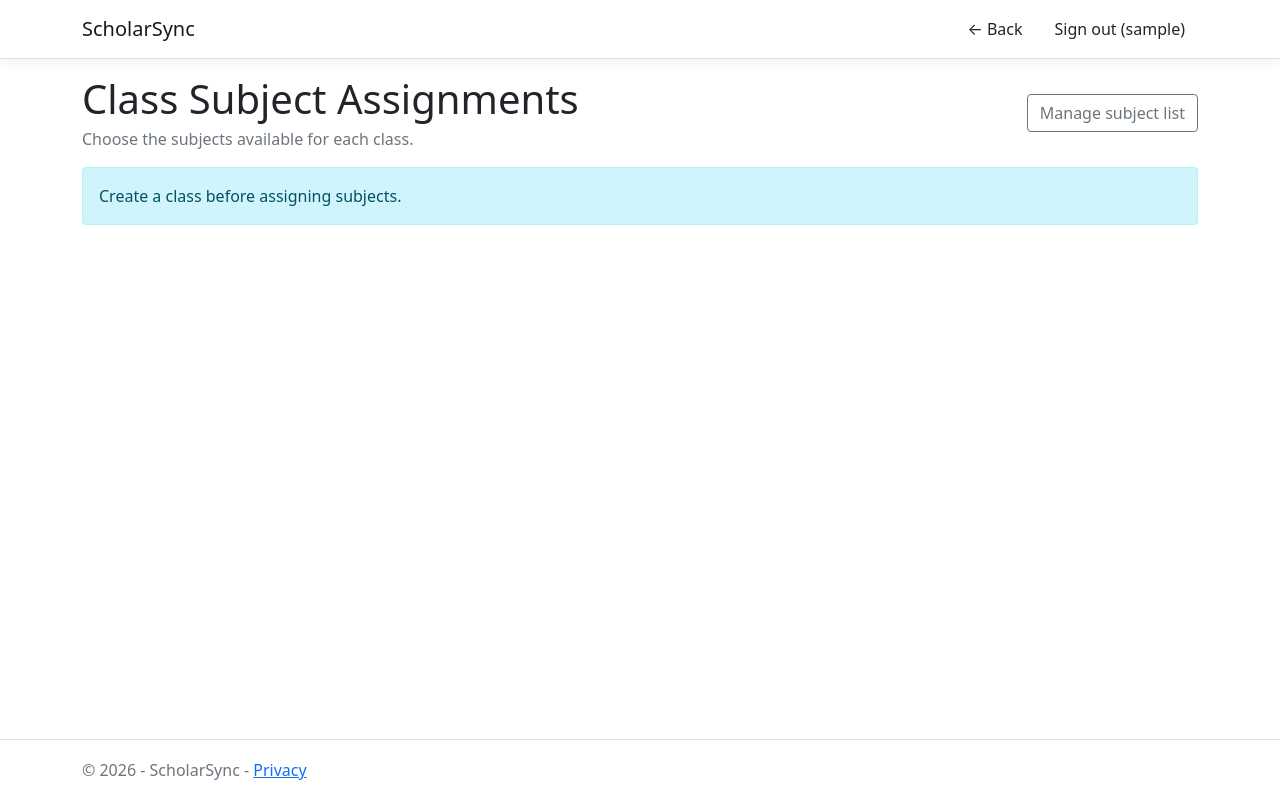
After one commit to Carthy123/ScholarSync, an ASP.NET Core app: page /Subjects/Assignments in a window 1280 px wide. The commit adds this page. Run offline with ASP.NET Core 8, Linux system fonts and the light colour scheme; the visitor is signed in with stand-in values (Sample User, id 1); data that the repository does not hold is empty; style sheets or scripts are compiled from the project's sources; the project's own start-up code is not run, and a stand-in starts its controllers and pages.

Commit message:
Add class subject assignments

```diff
--- a/Data/SchoolDbContext.cs
+++ b/Data/SchoolDbContext.cs
@@ -29,6 +29,7 @@ public class SchoolDbContext : DbContext
     public DbSet<GuardianCommunication> GuardianCommunications => Set<GuardianCommunication>();
     public DbSet<CommunicationTemplate> CommunicationTemplates => Set<CommunicationTemplate>();
     public DbSet<SchoolSubject> SchoolSubjects => Set<SchoolSubject>();
+    public DbSet<ClassSubjectAssignment> ClassSubjectAssignments => Set<ClassSubjectAssignment>();
 
     protected override void OnModelCreating(ModelBuilder modelBuilder)
     {
--- a/Pages/Classes/Index.cshtml
+++ b/Pages/Classes/Index.cshtml
@@ -16,6 +16,7 @@
     {
         <a asp-page="/Classes/Promote" class="btn btn-outline-primary ms-2">Promote students</a>
         <a asp-page="/Classes/Teachers" class="btn btn-outline-secondary ms-2">Assign teachers</a>
+        <a asp-page="/Subjects/Assignments" class="btn btn-outline-secondary ms-2">Assign subjects</a>
     }
 </p>
 
--- /dev/null
+++ b/Pages/Subjects/Assignments.cshtml
@@ -0,0 +1,68 @@
+@page
+@model ScholarSync.Pages.Subjects.AssignmentsModel
+
+@{
+    ViewData["Title"] = "Class Subject Assignments";
+}
+
+<div class="d-flex flex-wrap justify-content-between align-items-center gap-2 mb-3">
+    <div>
+        <h1 class="mb-1">Class Subject Assignments</h1>
+        <p class="text-muted mb-0">Choose the subjects available for each class.</p>
+    </div>
+    <a asp-page="/Subjects/Index" class="btn btn-outline-secondary">Manage subject list</a>
+</div>
+
+@if (TempData["AssignmentMessage"] is string message)
+{
+    <div class="alert alert-success">@message</div>
+}
+
+@if (Model.Classes.Count == 0)
+{
+    <div class="alert alert-info">Create a class before assigning subjects.</div>
+}
+else
+{
+    <form method="get" class="row g-2 align-items-end mb-4">
+        <div class="col-md-6">
+            <label asp-for="ClassId" class="form-label">Class</label>
+            <select asp-for="ClassId" class="form-select">
+                @foreach (var schoolClass in Model.Classes)
+                {
+                    <option value="@schoolClass.Id">@schoolClass.Name (@schoolClass.AcademicYear)</option>
+                }
+            </select>
+        </div>
+        <div class="col-auto"><button type="submit" class="btn btn-outline-primary">Load subjects</button></div>
+    </form>
+
+    <form method="post">
+        <input type="hidden" asp-for="ClassId" />
+        <div class="card shadow-sm">
+            <div class="card-body">
+                <h2 class="h5">Subjects offered by this class</h2>
+                <p class="small text-muted">Only active subjects can be assigned. Existing grades remain available even if a subject is later removed.</p>
+                <div class="row g-3">
+                    @foreach (var subject in Model.Subjects)
+                    {
+                        <div class="col-md-6 col-lg-4">
+                            <label class="border rounded p-3 d-flex gap-2 align-items-start h-100">
+                                @if (Model.IsAssigned(subject.Id))
+                                {
+                                    <input class="form-check-input mt-1" type="checkbox" name="SubjectIds" value="@subject.Id" checked />
+                                }
+                                else
+                                {
+                                    <input class="form-check-input mt-1" type="checkbox" name="SubjectIds" value="@subject.Id" />
+                                }
+                                <span><strong>@subject.Name</strong><small class="d-block text-muted">@subject.Level</small></span>
+                            </label>
+                        </div>
+                    }
+                </div>
+                <button type="submit" class="btn btn-primary mt-4">Save class subjects</button>
+            </div>
+        </div>
+    </form>
+}
--- /dev/null
+++ b/Pages/Subjects/Assignments.cshtml.cs
@@ -0,0 +1,71 @@
+using Microsoft.AspNetCore.Authorization;
+using Microsoft.AspNetCore.Mvc;
+using Microsoft.AspNetCore.Mvc.RazorPages;
+using Microsoft.EntityFrameworkCore;
+using ScholarSync.Data;
+using ScholarSync.Models;
+using ScholarSync.Security;
+
+namespace ScholarSync.Pages.Subjects;
+
+[Authorize(Roles = "Admin")]
+public class AssignmentsModel : PageModel
+{
+    private readonly SchoolDbContext _context;
+    private readonly AuditService _auditService;
+
+    public AssignmentsModel(SchoolDbContext context, AuditService auditService)
+    {
+        _context = context;
+        _auditService = auditService;
+    }
+
+    public IList<SchoolClass> Classes { get; private set; } = new List<SchoolClass>();
+    public IList<SchoolSubject> Subjects { get; private set; } = new List<SchoolSubject>();
+
+    [BindProperty(SupportsGet = true)]
+    public int ClassId { get; set; }
+
+    [BindProperty]
+    public List<int> SubjectIds { get; set; } = new();
+
+    public async Task OnGetAsync() => await LoadAsync();
+
+    public async Task<IActionResult> OnPostAsync()
+    {
+        var schoolClass = await _context.Classes.FirstOrDefaultAsync(item => item.Id == ClassId);
+        if (schoolClass == null)
+            return NotFound();
+
+        var validSubjectIds = await _context.SchoolSubjects
+            .Where(subject => subject.IsActive)
+            .Select(subject => subject.Id)
+            .ToListAsync();
+        var selectedIds = SubjectIds.Intersect(validSubjectIds).Distinct().ToList();
+        var existing = await _context.ClassSubjectAssignments.Where(item => item.SchoolClassId == ClassId).ToListAsync();
+        _context.ClassSubjectAssignments.RemoveRange(existing);
+        _context.ClassSubjectAssignments.AddRange(selectedIds.Select(subjectId => new ClassSubjectAssignment
+        {
+            SchoolClassId = ClassId,
+            SchoolSubjectId = subjectId
+        }));
+        await _context.SaveChangesAsync();
+        await _auditService.LogAsync("Updated", "ClassSubjects", ClassId, $"Updated subjects for {schoolClass.Name}: {selectedIds.Count} assigned.");
+        TempData["AssignmentMessage"] = $"Subjects for {schoolClass.Name} have been saved.";
+        return RedirectToPage(new { ClassId });
+    }
+
+    public bool IsAssigned(int subjectId) => SubjectIds.Contains(subjectId);
+
+    private async Task LoadAsync()
+    {
+        Classes = await _context.Classes.AsNoTracking().OrderBy(item => item.AcademicYear).ThenBy(item => item.Name).ToListAsync();
+        Subjects = await _context.SchoolSubjects.AsNoTracking().Where(item => item.IsActive).OrderBy(item => item.Level).ThenBy(item => item.Name).ToListAsync();
+        if (ClassId == 0)
+            ClassId = Classes.FirstOrDefault()?.Id ?? 0;
+        SubjectIds = await _context.ClassSubjectAssignments
+            .Where(item => item.SchoolClassId == ClassId)
+            .Select(item => item.SchoolSubjectId)
+            .ToListAsync();
+    }
+}
--- a/Pages/Subjects/Index.cshtml
+++ b/Pages/Subjects/Index.cshtml
@@ -10,7 +10,10 @@
         <h1 class="mb-1">Subject Management</h1>
         <p class="text-muted mb-0">Keep the subject list current without changing the code.</p>
     </div>
-    <a asp-page="/Grades/Index" class="btn btn-outline-secondary">Back to academic records</a>
+    <div class="d-flex gap-2">
+        <a asp-page="/Subjects/Assignments" class="btn btn-primary">Assign to classes</a>
+        <a asp-page="/Grades/Index" class="btn btn-outline-secondary">Back to academic records</a>
+    </div>
 </div>
 
 @if (TempData["SubjectMessage"] is string message)
```
Also changed, not shown: Models/ClassSubjectAssignment.cs (added, +10 -0 lines), Pages/Grades/Index.cshtml (+21 -2 lines), Pages/Grades/Index.cshtml.cs (+7 -1 lines), Program.cs (+43 -0 lines), USER_GUIDE.md (+2 -0 lines).
